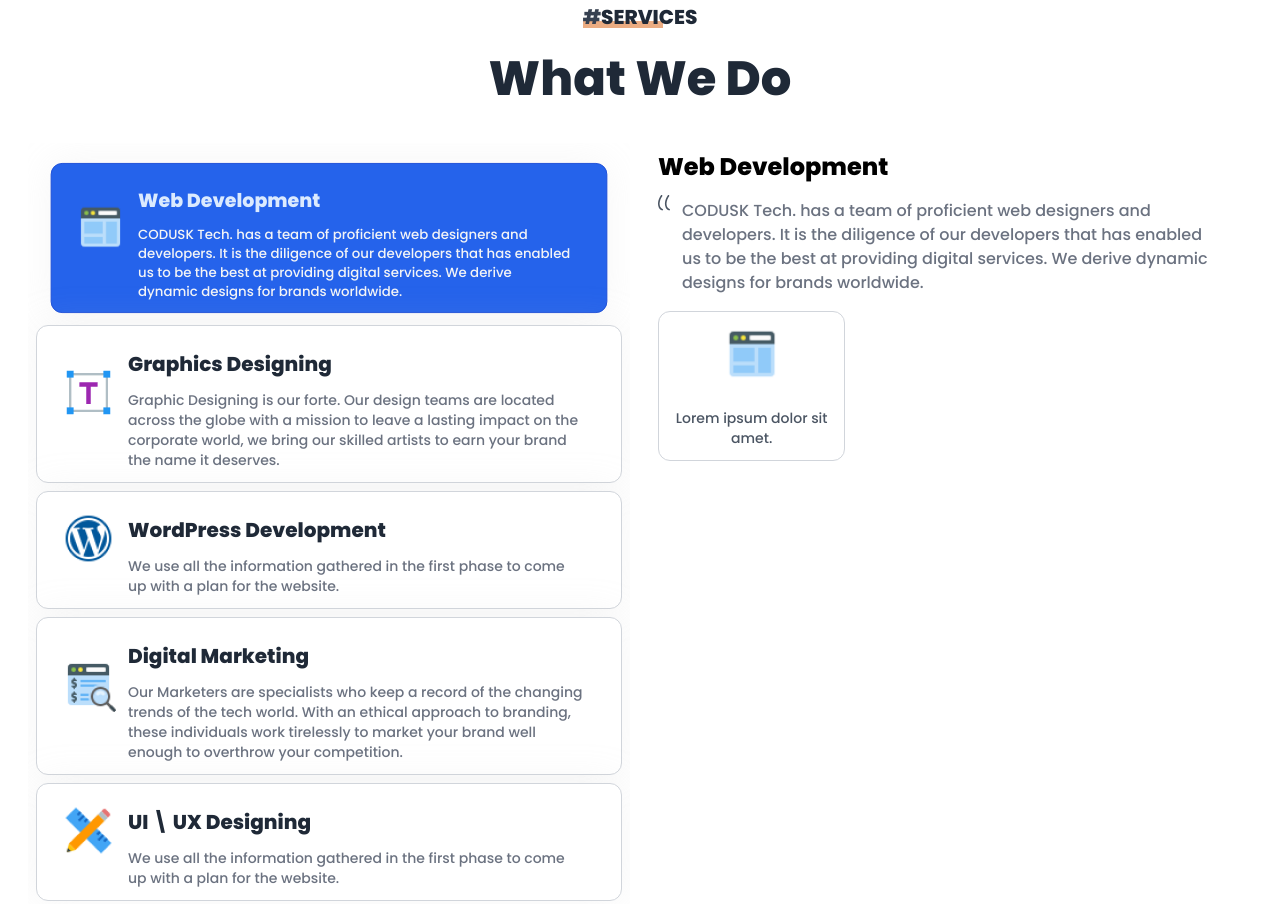
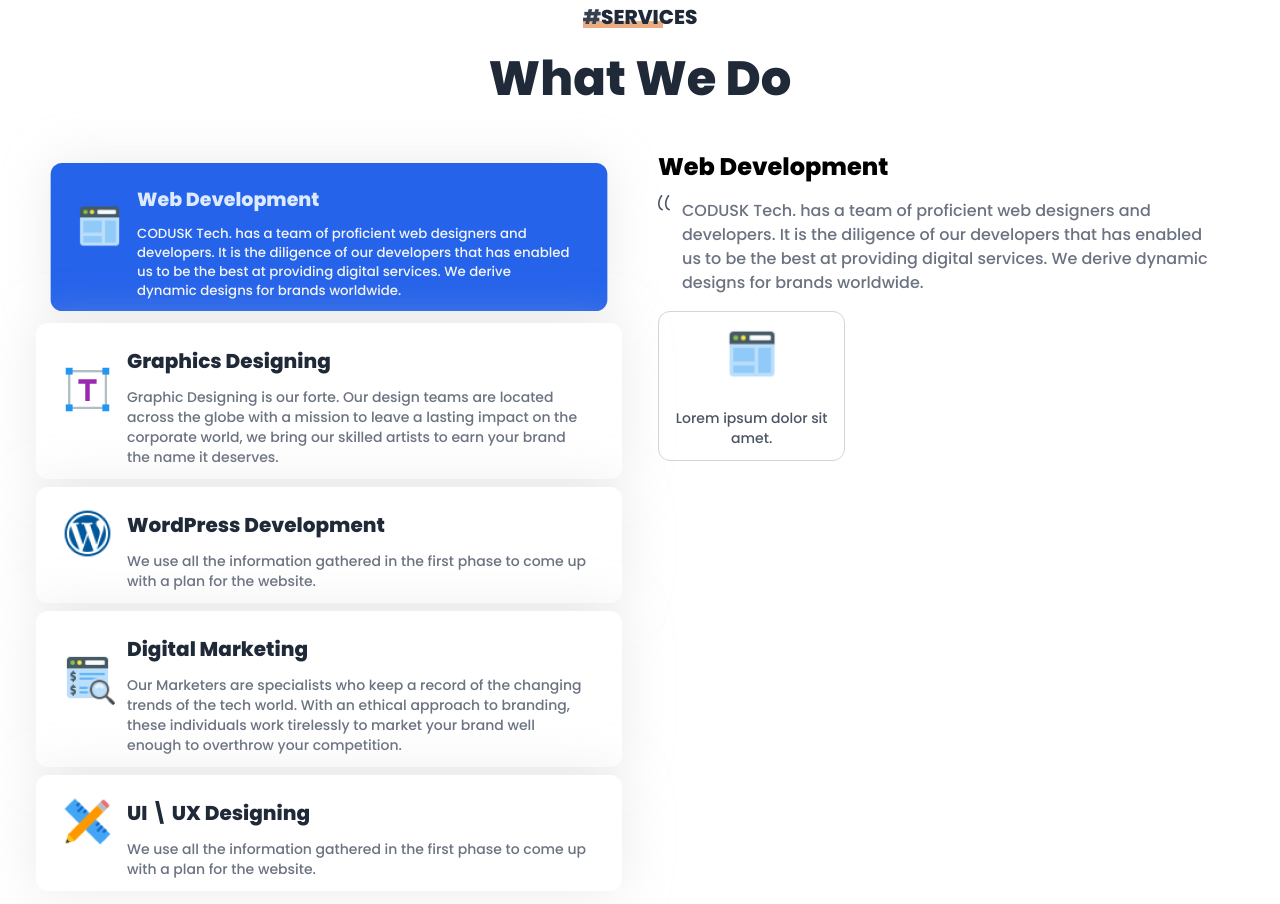
Before and after one commit to Ahmedreda20/codusk, a plain HTML site: page index.html in a window 1280 px wide. Shown: the part 1713-2617 px from the top of the page. Drawn offline with nearby package versions, Linux system fonts and the light colour scheme.

Commit message:
first commit

```diff
--- a/assets/script/main.js
+++ b/assets/script/main.js
@@ -212,7 +212,7 @@ function appendElementsServicesInsideSectionViewer(index) {
               </div>
 
               </div>
-              <button class="back__services bg-gray-200 uppercase lg:hidden block my-3 text-gray-600 py-3 px-6 rounded-lg text-sm font-semibold ml-auto" data-index="${index}">
+              <button class="back__services bg-gray-200 uppercase lg:hidden block my-3 text-gray-600 py-3 px-6 rounded-lg text-sm font-semibold ml-auto">
               Back to service item
               </button>`;
 
--- a/build/style/current__style.css
+++ b/build/style/current__style.css
@@ -37,7 +37,7 @@ button {
   grid-template-columns: auto 50px;
 }
 [data-type="services"] {
-  box-shadow: 0 0 40px rgba(204, 204, 204, 0.171);
+  box-shadow: 0 0 50px rgba(204, 204, 204, 0.384);
 }
 [data-type="article__item"] main::after {
   position: absolute;
--- a/index.html
+++ b/index.html
@@ -442,15 +442,7 @@
         What We Do
       </h1>
       <main class="sm:grid grid-cols-1 lg:grid-cols-2 gap-5 my-10">
-        <div
-          class="
-            services__items
-            w-full
-            p-2
-            h-auto
-            overflow-y-auto overflow-x-hidden
-          "
-        >
+        <div class="services__items w-full p-2 h-auto">
           <a
             href="#services__viewer"
             class="
@@ -465,7 +457,6 @@
               items-center
               justify-start
               flex-row flex-nowrap
-              border border-gray-300
               my-2
               transition
               ease-in-out
@@ -508,7 +499,6 @@
               items-center
               justify-start
               flex-row flex-nowrap
-              border border-gray-300
               my-2
               transition
               ease-in-out
@@ -551,7 +541,6 @@
               items-center
               justify-start
               flex-row flex-nowrap
-              border border-gray-300
               my-2
               transition
               ease-in-out
@@ -592,7 +581,6 @@
               items-center
               justify-start
               flex-row flex-nowrap
-              border border-gray-300
               my-2
               transition
               ease-in-out
@@ -635,7 +623,6 @@
               items-center
               justify-start
               flex-row flex-nowrap
-              border border-gray-300
               my-2
               transition
               ease-in-out
```
